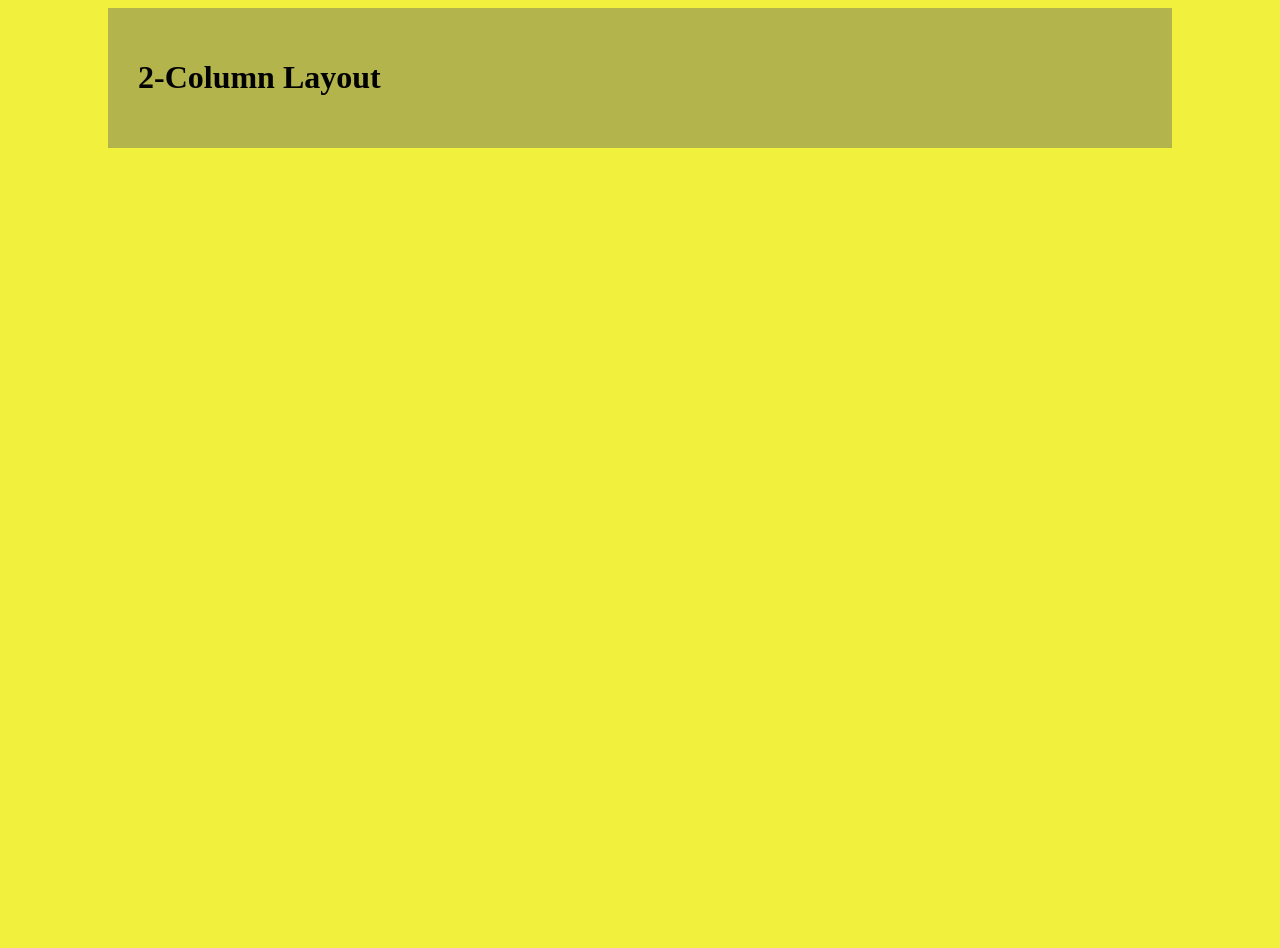
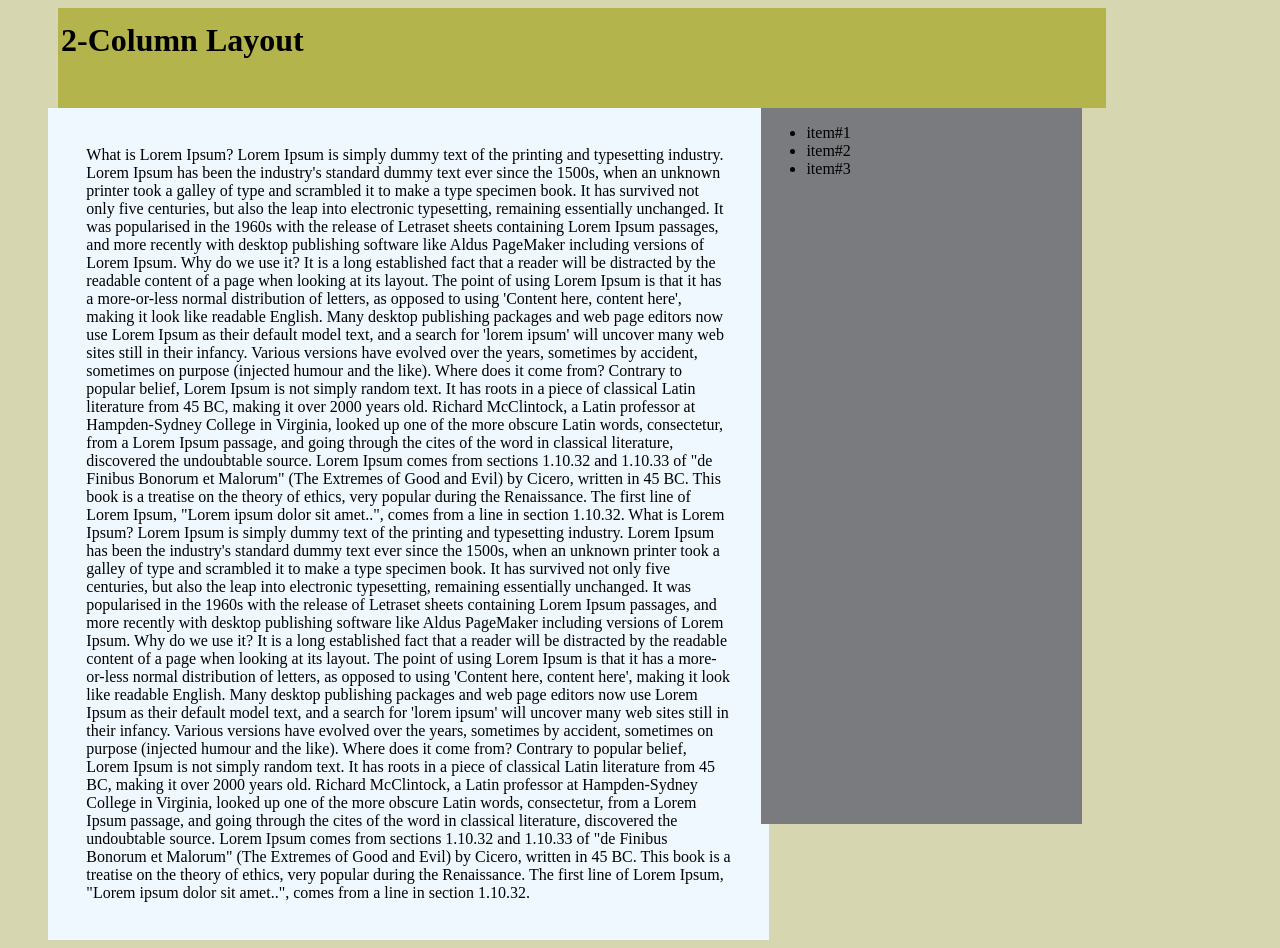
Before and after one commit to samaralkhamis/htmlcsstask, a plain HTML site: page Thursday1/Task27/layout.html in a window 1280 px wide. Before the commit the page ends 800 px from the top, so only its background shows below. Drawn offline with Linux system fonts and the light colour scheme.

Commit message:
css layout

```diff
--- a/Thursday1/Task27/layout.html
+++ b/Thursday1/Task27/layout.html
@@ -7,20 +7,54 @@
     <title>Document</title>
     <style>
         body{
-            background-color: rgb(240, 240, 61);
+            background-color: rgb(214, 214, 176);
         }
     .header{
         background-color: rgb(180, 180, 76);
-        padding: 30px;
-        margin: 0px 100px ;
+        padding: 50px;
+        margin: 0px 50px ;
 
     }
     </style>
 </head>
 <body>
-    <header class="header">
-        <h1>2-Column Layout</h1>
+    <header class="header" style=" width: 75%;  ">
+        <h1 style="position: absolute; top:0px; left: 60px ; padding: 1px;">2-Column Layout</h1>
+    </header>
 
-    </header>
+    <main>
+        <aside style="background-color: rgb(121, 123, 126); float: right ;width:25% ; padding-left:5px; margin-right:15%;">
+            <ul>
+                <li>item#1 </li>
+                <li>item#2</li>
+                <li>item#3</li>
+                <br><br><br><br><br><br><br><br><br><br><br><br><br><br><br><br><br><br><br><br><br><br><br><br><br><br><br><br><br><br><br><br><br><br><br>
+            </ul>
+        </aside>
+        <section style="background-color: aliceblue; width: 51%; margin-left: 3.2%; padding:3% ">
+            <span>
+            What is Lorem Ipsum?
+            Lorem Ipsum is simply dummy text of the printing and typesetting industry. Lorem Ipsum has been the industry's standard dummy text ever since the 1500s, when an unknown printer took a galley of type and scrambled it to make a type specimen book. It has survived not only five centuries, but also the leap into electronic typesetting, remaining essentially unchanged. It was popularised in the 1960s with the release of Letraset sheets containing Lorem Ipsum passages, and more recently with desktop publishing software like Aldus PageMaker including versions of Lorem Ipsum.
+
+            Why do we use it?
+            It is a long established fact that a reader will be distracted by the readable content of a page when looking at its layout. The point of using Lorem Ipsum is that it has a more-or-less normal distribution of letters, as opposed to using 'Content here, content here', making it look like readable English. Many desktop publishing packages and web page editors now use Lorem Ipsum as their default model text, and a search for 'lorem ipsum' will uncover many web sites still in their infancy. Various versions have evolved over the years, sometimes by accident, sometimes on purpose (injected humour and the like).
+
+
+            Where does it come from?
+            Contrary to popular belief, Lorem Ipsum is not simply random text. It has roots in a piece of classical Latin literature from 45 BC, making it over 2000 years old. Richard McClintock, a Latin professor at Hampden-Sydney College in Virginia, looked up one of the more obscure Latin words, consectetur, from a Lorem Ipsum passage, and going through the cites of the word in classical literature, discovered the undoubtable source. Lorem Ipsum comes from sections 1.10.32 and 1.10.33 of "de Finibus Bonorum et Malorum" (The Extremes of Good and Evil) by Cicero, written in 45 BC. This book is a treatise on the theory of ethics, very popular during the Renaissance. The first line of Lorem Ipsum, "Lorem ipsum dolor sit amet..", comes from a line in section 1.10.32.
+
+
+            What is Lorem Ipsum?
+            Lorem Ipsum is simply dummy text of the printing and typesetting industry. Lorem Ipsum has been the industry's standard dummy text ever since the 1500s, when an unknown printer took a galley of type and scrambled it to make a type specimen book. It has survived not only five centuries, but also the leap into electronic typesetting, remaining essentially unchanged. It was popularised in the 1960s with the release of Letraset sheets containing Lorem Ipsum passages, and more recently with desktop publishing software like Aldus PageMaker including versions of Lorem Ipsum.
+
+            Why do we use it?
+            It is a long established fact that a reader will be distracted by the readable content of a page when looking at its layout. The point of using Lorem Ipsum is that it has a more-or-less normal distribution of letters, as opposed to using 'Content here, content here', making it look like readable English. Many desktop publishing packages and web page editors now use Lorem Ipsum as their default model text, and a search for 'lorem ipsum' will uncover many web sites still in their infancy. Various versions have evolved over the years, sometimes by accident, sometimes on purpose (injected humour and the like).
+
+
+            Where does it come from?
+            Contrary to popular belief, Lorem Ipsum is not simply random text. It has roots in a piece of classical Latin literature from 45 BC, making it over 2000 years old. Richard McClintock, a Latin professor at Hampden-Sydney College in Virginia, looked up one of the more obscure Latin words, consectetur, from a Lorem Ipsum passage, and going through the cites of the word in classical literature, discovered the undoubtable source. Lorem Ipsum comes from sections 1.10.32 and 1.10.33 of "de Finibus Bonorum et Malorum" (The Extremes of Good and Evil) by Cicero, written in 45 BC. This book is a treatise on the theory of ethics, very popular during the Renaissance. The first line of Lorem Ipsum, "Lorem ipsum dolor sit amet..", comes from a line in section 1.10.32.</span>
+        </section>
+
+    </main>
 </body>
 </html>
```
Also changed, not shown: Thursday1/Task25/positioning.html (+21 -11 lines).
